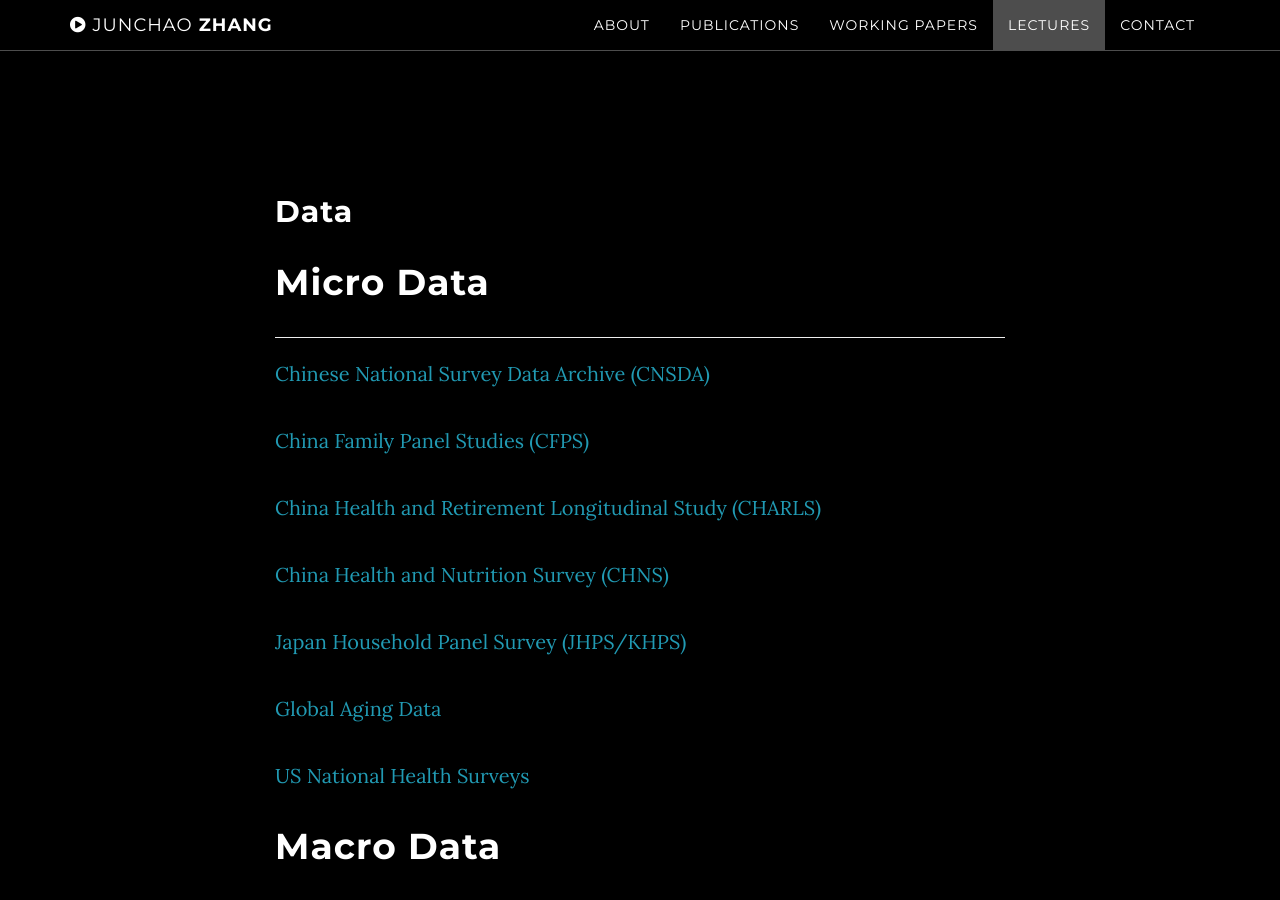
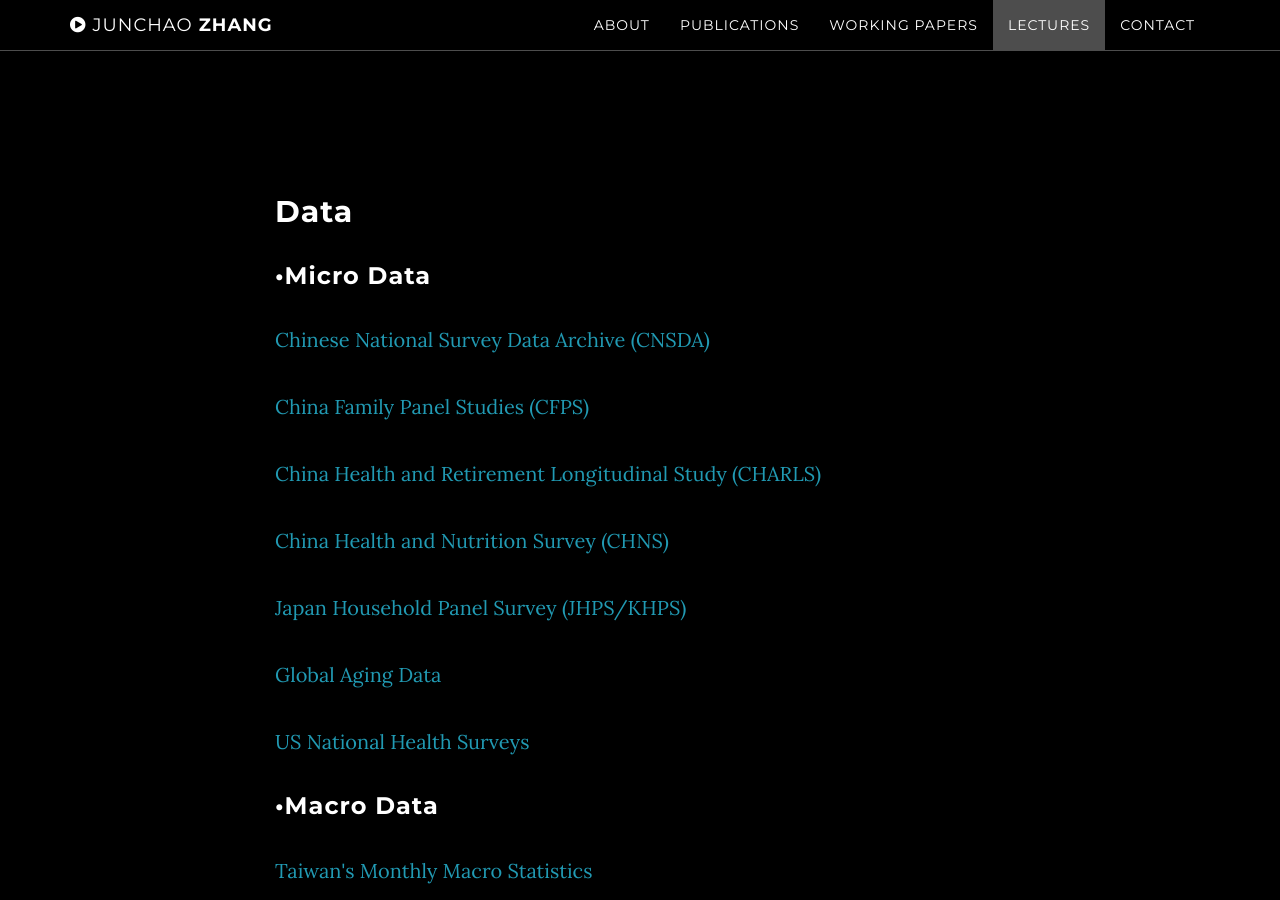
Before and after one commit to ztempest0218/ztempest0218.github.io, a Jekyll site: the page built from index.html, in a window 1280 px wide and 900 px high, scrolled down 4074 px. Built offline with Jekyll 4.4.1, drawn with Linux system fonts in a browser that asks for light colours.

Commit message:
Update data.html

```diff
--- a/_includes/data.html
+++ b/_includes/data.html
@@ -4,8 +4,7 @@
             <div class="container">
                 <div class="col-lg-8 col-lg-offset-2">
                     <h2>Data</h2>
-                    <h1>Micro Data</h1>
-<HR>
+                    <h3>•Micro Data</h1>
 <p class="align"><a href="http://www.cnsda.org/index.php">Chinese National Survey Data Archive (CNSDA) </a></p>
 <p class="align"><a href="http://www.isss.edu.cn/cfps/EN/">China Family Panel Studies (CFPS) </a></p>
 <p class="align"><a href="http://charls.pku.edu.cn/en">China Health and Retirement Longitudinal Study (CHARLS)</a></p>
@@ -13,18 +12,11 @@
 <p class="align"><a href="https://www.pdrc.keio.ac.jp/">Japan Household Panel Survey (JHPS/KHPS)</a></p>
 <p class="align"><a href="https://g2aging.org/">Global Aging Data</a></p>
 <p class="align"><a href="https://www.ipums.org/healthsurveys.shtml">US National Health Surveys</a></p>
-<p></p>
-
-<h1>Macro Data</h1>
-<HR>
+<h3>•Macro Data</h1>
 <p class="align"><a href="http://statis.moi.gov.tw/micst/stmain.jsp?sys=100">Taiwan's Monthly Macro Statistics</a></p>
-	<p class="align"><a href="http://statdb.dgbas.gov.tw/pxweb/Dialog/statfile9.asp">Taiwan's County-Level Statistics</a></p>
+<p class="align"><a href="http://statdb.dgbas.gov.tw/pxweb/Dialog/statfile9.asp">Taiwan's County-Level Statistics</a></p>
 <p class="align"><a href="http://www.ris.gov.tw/346">Taiwan's Demographic Statistics</a></p>
-
-<p></p>
-
-<h1>GIS Data</h1>
-<HR>
+<h3>•GIS Data</h1>
 <p class="align"><a href="http://www.diva-gis.org/">DIVA-GIS (Country Level)</a></p>
 <p class="align"><a href="https://gist-map.motc.gov.tw/Complex/MapTopic">Taiwan's Transportation and Communication</a></p>
 <p class="align"><a href="http://gic.wra.gov.tw/gic/DataIndex/Data/Main.aspx">Taiwan's Water Resources</a></p>
```
